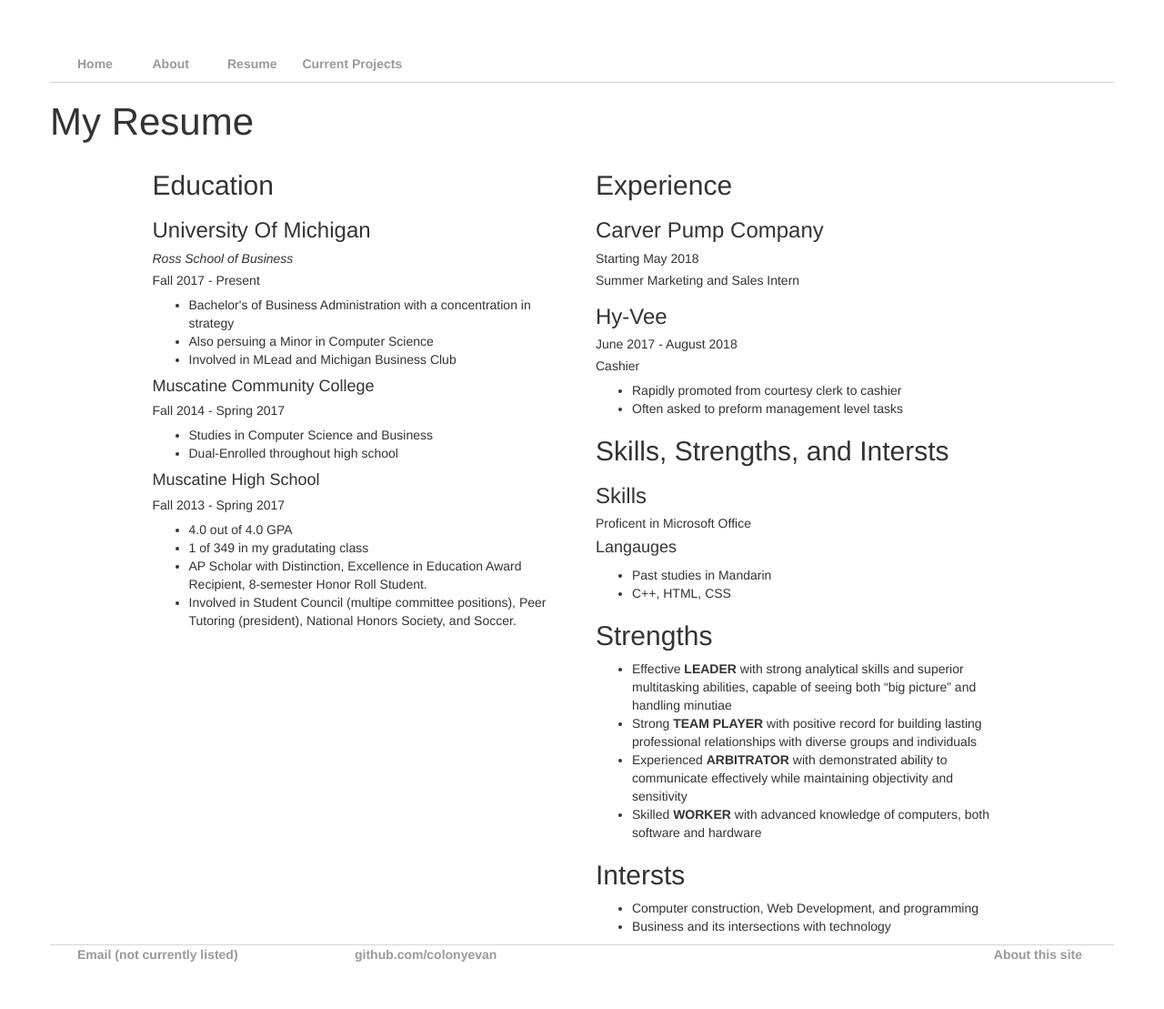
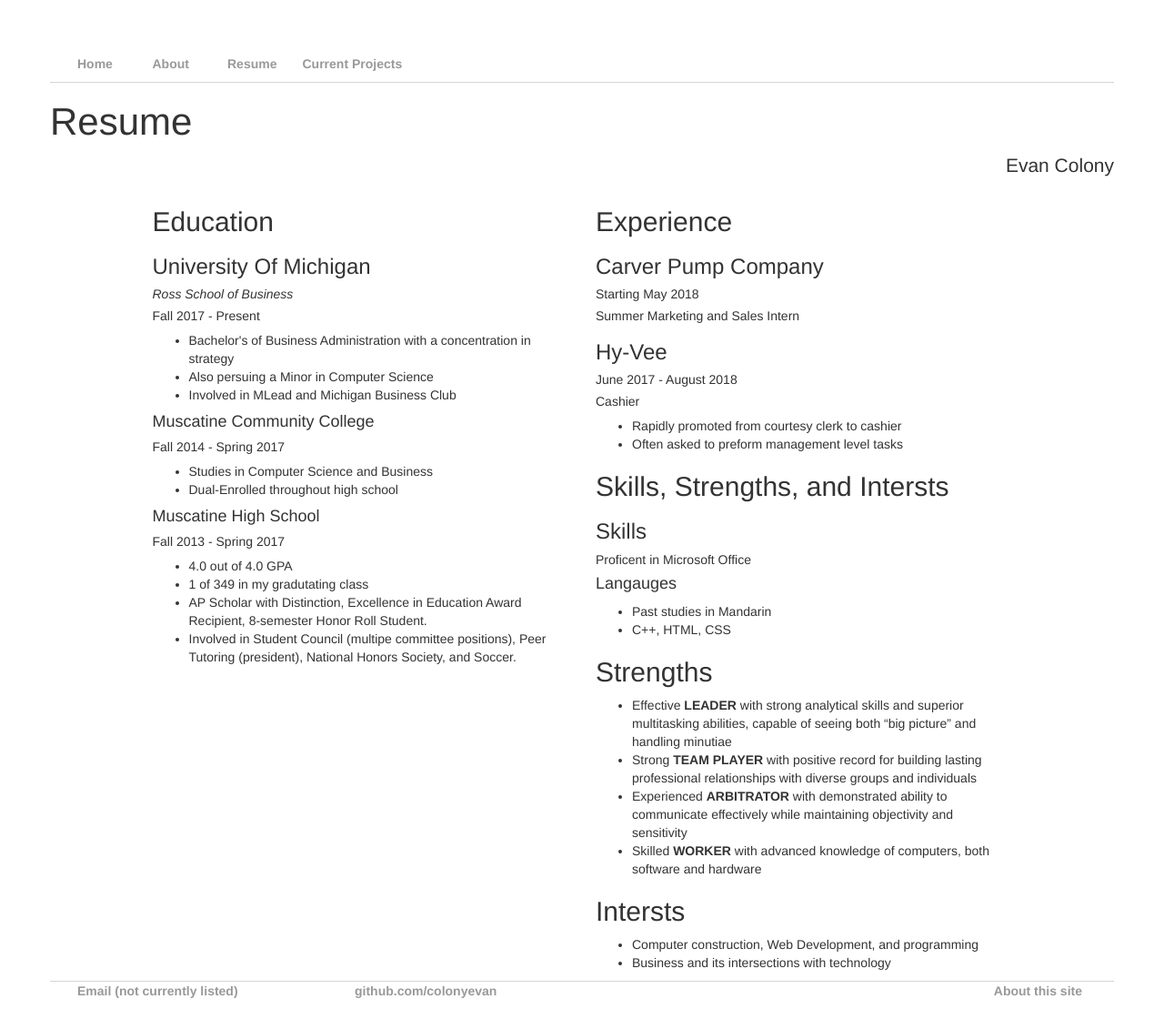
Before and after one commit to colonyevan/colonyevan.github.io, a Jekyll site: the page built from resume/index.html, in a window 1280 px wide. Shown: the whole page at 91% size. Built offline with Jekyll 4.4.1, drawn with Linux system fonts in a browser that asks for light colours; before the commit the page ends 1069 px from its top, so only the background shows below that.

Commit message:
Resume work

```diff
--- a/resume/index.html
+++ b/resume/index.html
@@ -3,7 +3,8 @@ layout: default
 title: My Resume
 ---
 <div class="row">
-    <h1>My Resume</h1>
+    <h1>Resume</h1>
+    <p class="pull-right">Evan Colony</p>
 </div>
 <!-- /.row -->
 <div class="resume">
```
